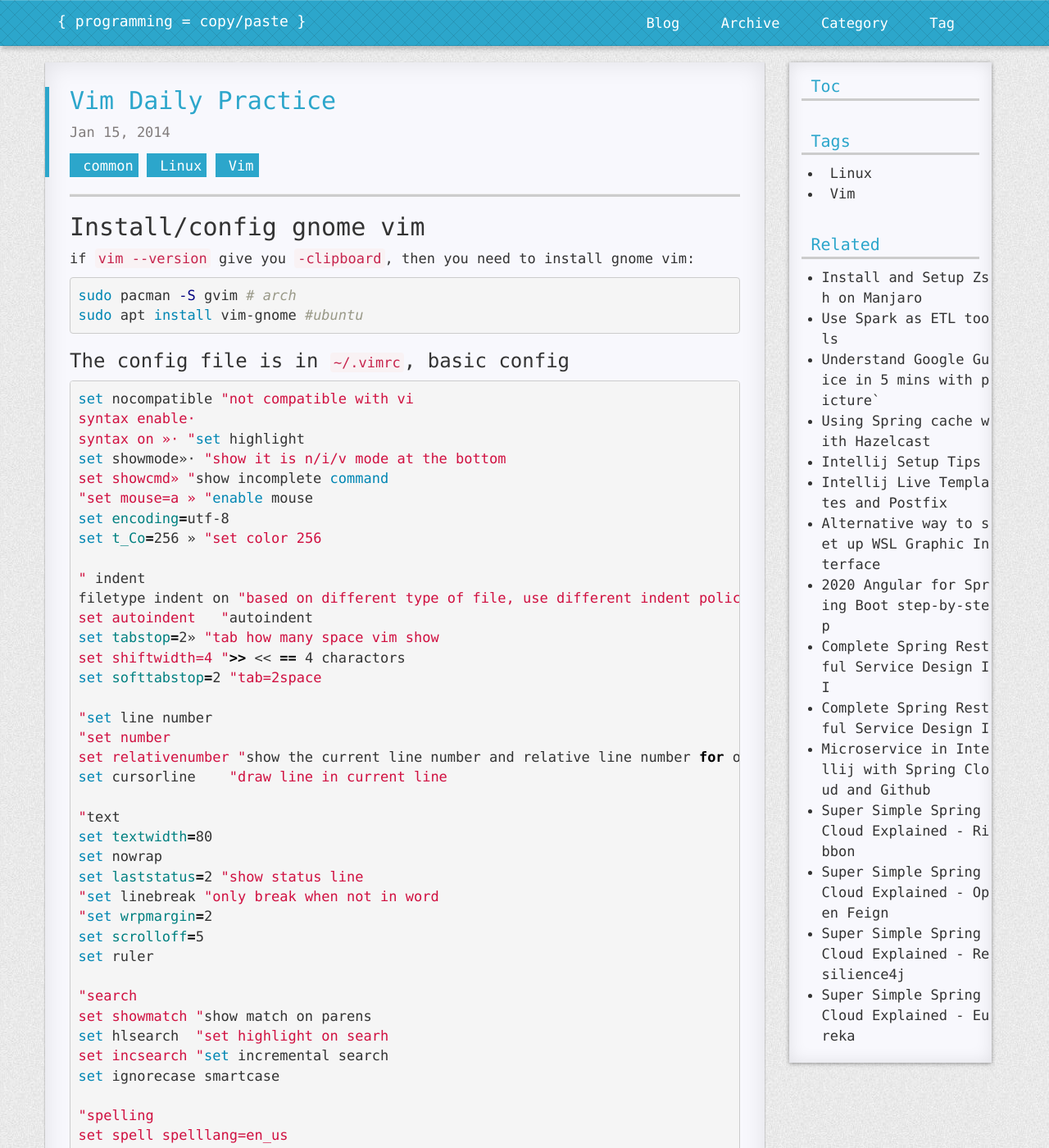
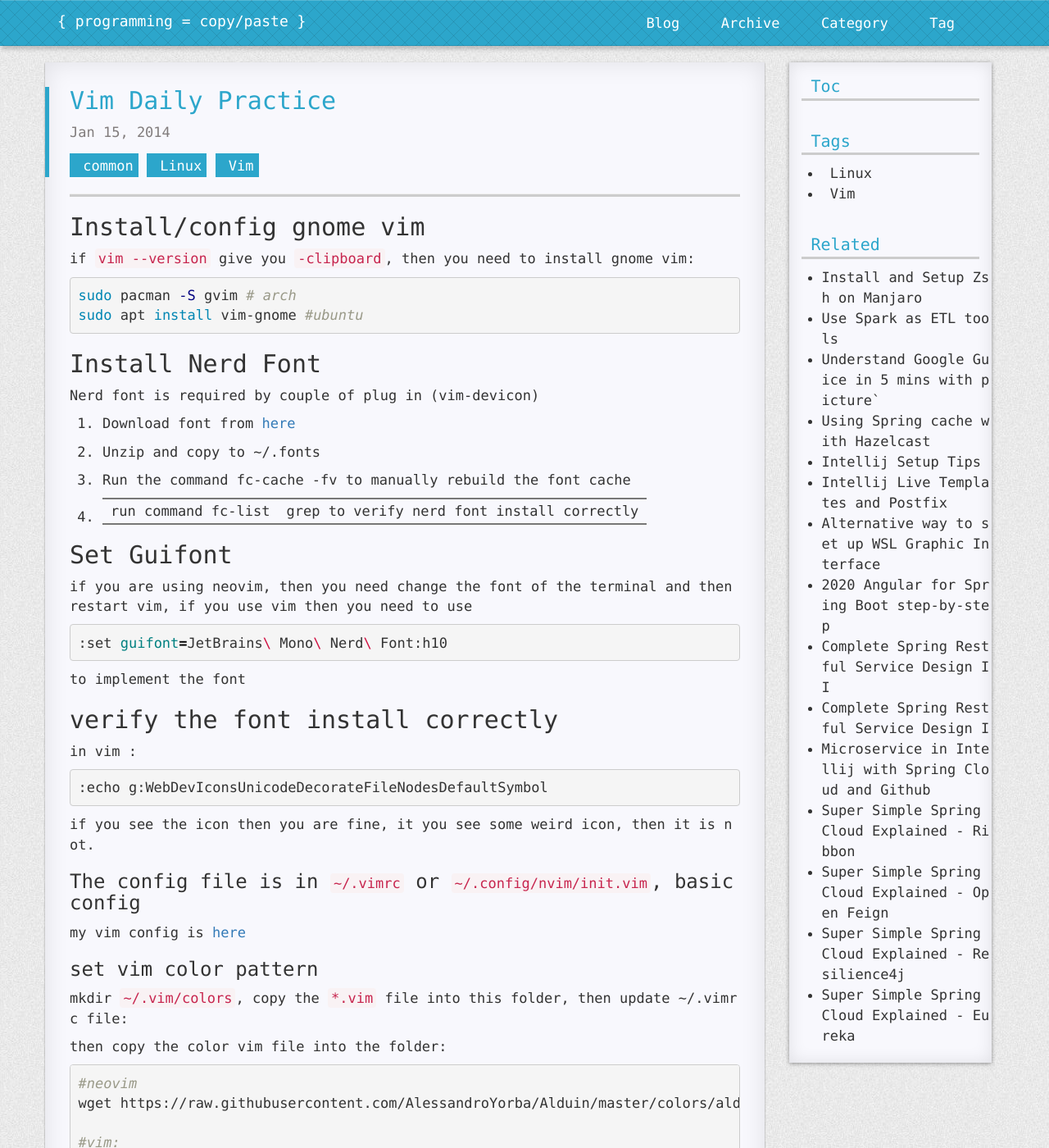
Before and after one commit to R0NGSH3N/r0ngsh3n.github.io, a Jekyll site: the page built from _posts/2014-01-15-vim-daily-practice.md, in a window 1280 px wide and 1400 px high. Shown: the whole window at 82% size. Built offline with Jekyll 4.4.1, drawn with Linux system fonts in a browser that asks for light colours; nearby versions of some CDN libraries; comment, search, counter and statistics services are not loaded; a style sheet for code colours, icons or effects is not loaded; some of the changed text lies outside the part shown.

Commit message:
update article

```diff
--- a/_posts/2014-01-15-vim-daily-practice.md
+++ b/_posts/2014-01-15-vim-daily-practice.md
@@ -14,72 +14,56 @@ sudo pacman -S gvim # arch
 sudo apt install vim-gnome #ubuntu
 ~~~
 
-### The config file is in `~/.vimrc`, basic config
+## Install Nerd Font
+
+Nerd font is required by couple of plug in (vim-devicon)
+
+1. Download font from [here](https://www.nerdfonts.com/font-downloads)
+
+2. Unzip and copy to ~/.fonts
+
+3. Run the command fc-cache -fv to manually rebuild the font cache
+
+4. run command fc-list | grep <fontName> to verify nerd font install correctly
+
+## Set Guifont
+
+if you are using neovim, then you need change the font of the terminal and then restart vim, if you use vim then you need to use
 
 ~~~bash
-set nocompatible "not compatible with vi
-syntax enable·
-syntax on »· "set highlight
-set showmode»· "show it is n/i/v mode at the bottom
-set showcmd» "show incomplete command
-"set mouse=a » "enable mouse
-set encoding=utf-8
-set t_Co=256 » "set color 256
+:set guifont=JetBrains\ Mono\ Nerd\ Font:h10
+~~~
 
-" indent
-filetype indent on "based on different type of file, use different indent policy
-set autoindent   "autoindent
-set tabstop=2» "tab how many space vim show
-set shiftwidth=4 ">> << == 4 charactors
-set softtabstop=2 "tab=2space
+to implement the font
 
-"set line number
-"set number
-set relativenumber "show the current line number and relative line number for other
-set cursorline    "draw line in current line
+## verify the font install correctly
 
-"text
-set textwidth=80
-set nowrap
-set laststatus=2 "show status line
-"set linebreak "only break when not in word
-"set wrpmargin=2
-set scrolloff=5
-set ruler
+in vim :
 
-"search
-set showmatch "show match on parens
-set hlsearch  "set highlight on searh
-set incsearch "set incremental search
-set ignorecase smartcase
+~~~bash
+:echo g:WebDevIconsUnicodeDecorateFileNodesDefaultSymbol
+~~~
 
-"spelling
-set spell spelllang=en_us
+if you see the icon then you are fine, it you see some weird icon, then it is not.
 
-set nobackup noswapfile undofile "no backup
-set noerrorbells
-set visualbell
-set autochdir "change current work directory to the file current in edit
 
-set history=1000 "1000 history
-set autoread
+### The config file is in `~/.vimrc` or `~/.config/nvim/init.vim`, basic config
 
-set list lcs=trail:·,tab:»· "listchars
-
-set wildmenu
-set wildmode=longest:list,full
-
-nnoremap :W :w
-nnoremap :Q :q
-"set line number relative or not
-nnoremap <c-l> : set relativenumber! set number! \| set number? set relativenumber? <CR>
-nnoremap <c-c> : set cursorline! \| set cursorline? <CR>
-
-~~~
+my vim config is [here](https://raw.githubusercontent.com/R0NGSH3N/r0ngsh3n-vim/main/nvim/init.vim)
 
 ### set vim color pattern
 
 mkdir `~/.vim/colors`, copy the `*.vim` file into this folder, then update ~/.vimrc file:
+
+then copy the color vim file into the folder:
+
+~~~bash
+#neovim
+wget https://raw.githubusercontent.com/AlessandroYorba/Alduin/master/colors/alduin.vim -O ~/.config/nvim/colors/alduin.vim
+
+#vim:
+wget https://raw.githubusercontent.com/AlessandroYorba/Alduin/master/colors/alduin.vim -O ~/.vim/colors/alduin.vim
+~~~
 
 ~~~bash
 " color scheme
@@ -105,6 +89,11 @@ Plugin 'jiangmiao/auto-pairs'
 Plugin 'tpope/vim-surround'
 Plugin 'scrooloose/nerdtree'
 Plugin 'scrooloose/nerdcommenter'
+Plugin 'bagrat/vim-buffet'
+Plugin 'vim-airline/vim-airline'
+Plugin 'vim-airline/vim-airline-themes'
+Plugin 'easymotion/vim-easymotion'
+Plugin 'ryanoasis/vim-devicons'
 ~~~
 
 ### change the <leader> key to comma
@@ -113,8 +102,23 @@ Plugin 'scrooloose/nerdcommenter'
 let mapleader = ","
 ~~~
 
-### Config NERDTree
+### NERDTree
 
+~~~bash
+noremap  <leader>t : NERDTreeToggle<CR>
+~~~
+
+"O" - expand all; "o" expand current node
+
+## activate `Vimdevicon`
+
+  Once install the vim-devicon, you need use following command to activate in .vimrc
+
+~~~vimscript
+let g:webdevicons_enable = 1
+let g:webdevicons_enable_nerdtree = 1
+let g:webdevicons_enable_airline_statusline = 1
+~~~
 
 - `echom` and `echoe` - print message and error message, later can use `:message` to show all previous printed message.
 
```
